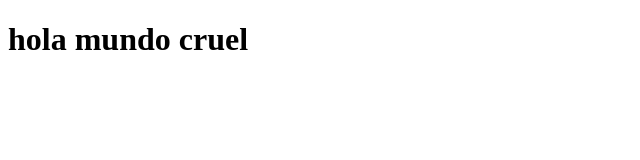
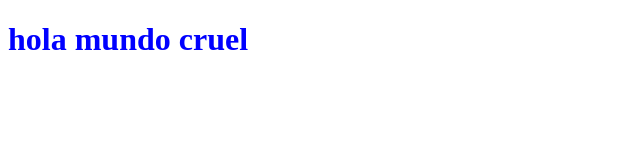
Before and after one commit to AkagamiNoLorea/Proyecto-Musical, a plain HTML site: page index.html in a window 1280 px wide. Shown: the whole page, without its empty margins (0-640 px from the left). Drawn offline with Linux system fonts and the light colour scheme; files that its build step writes are made by us from their sources.

Commit message:
styles.css

```diff
--- a/css/styles.css
+++ b/css/styles.css
@@ -1,3 +1,3 @@
-git h1{
-    font-family:cursive;
+h1{
+    color: blue;
 }
```
